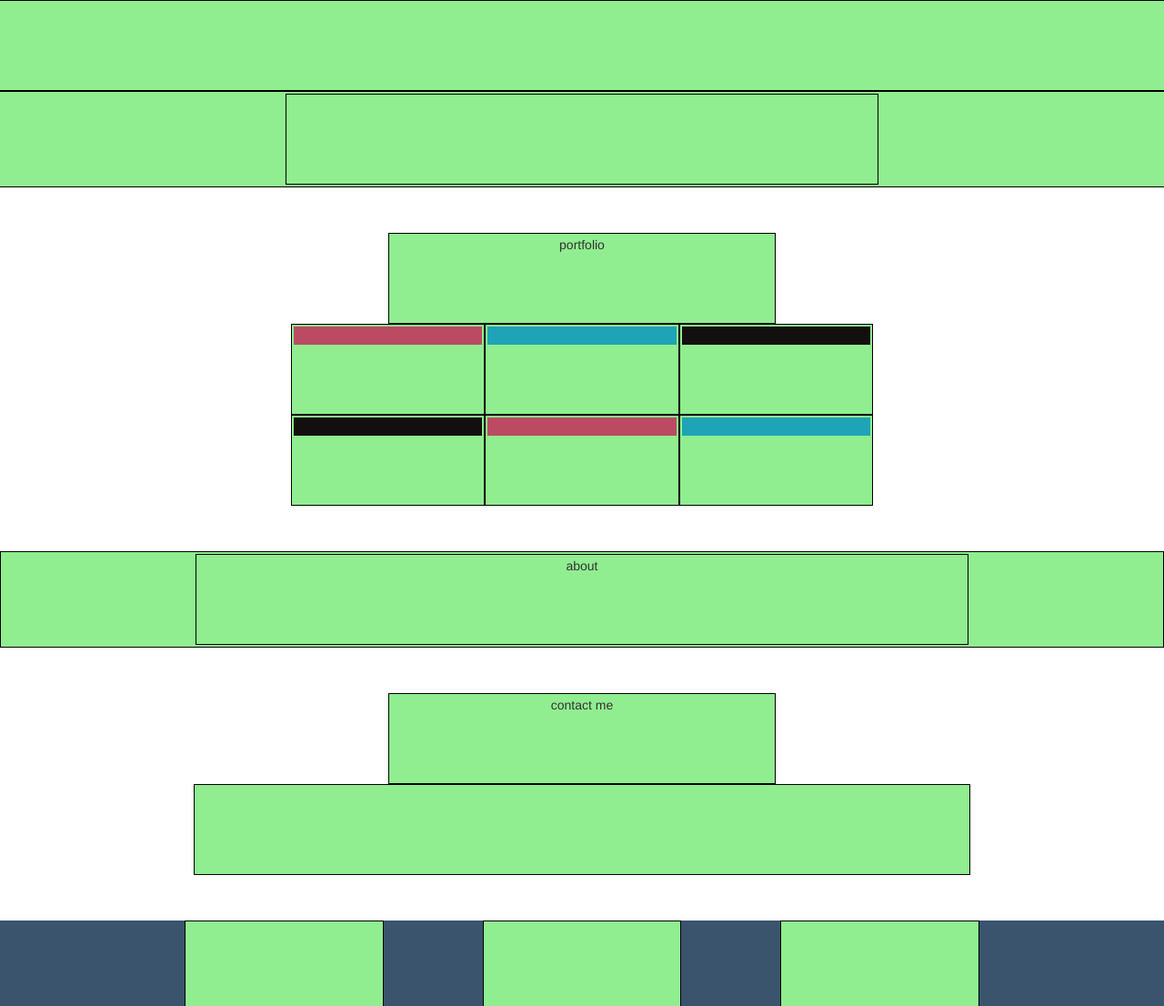
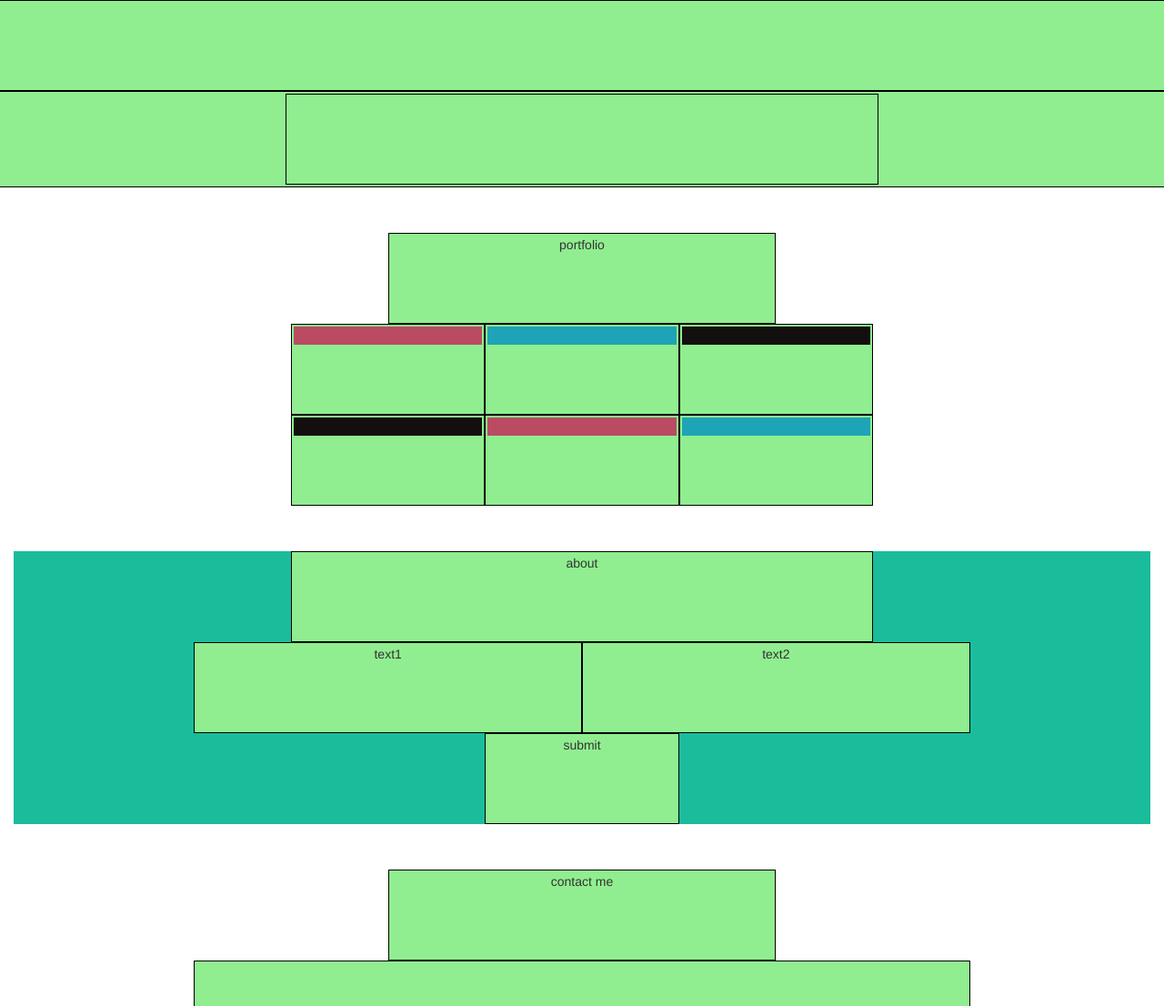
Before and after one commit to Entity-Code/html-css-bootstrap-freelancer, a plain HTML site: page index.html in a window 1280 px wide. Shown: the top 1106 px of the page at 91% size. Drawn offline with nearby package versions, Linux system fonts and the light colour scheme.

Commit message:
Completamento struttura corretto

```diff
--- a/index.html
+++ b/index.html
@@ -117,15 +117,32 @@
 
          <!-- sezione 3 -->
          <section class="row sez-green dist-sez">
+            <!-- About -->
             <div class="row">
-               <!-- start bootstrap -->
-               <div class="col-xs-12">
-                  <div class="col-xs-8 col-xs-offset-2 text-center">
-                     about
-                  </div>
+               <div class="col-xs-6 col-xs-offset-3 text-center">
+                  about
                </div>
-               <!-- start bootstrap -->
             </div>
+            <!-- About -->
+
+            <!-- text -->
+            <div class="row">
+               <div class="col-xs-6 col-xs-offset-3 col-md-4 col-md-offset-2 text-center">
+                  text1
+               </div>
+               <div class="col-xs-6 col-xs-offset-3 col-md-4 col-md-offset-0 text-center">
+                  text2
+               </div>
+            </div>
+            <!-- text -->
+
+            <!-- submit -->
+            <div class="row">
+               <div class="col-xs-2 col-xs-offset-5 text-center">
+                  submit
+               </div>
+            </div>
+            <!-- submit -->
          </section>
          <!-- sezione 3 -->
 
```
